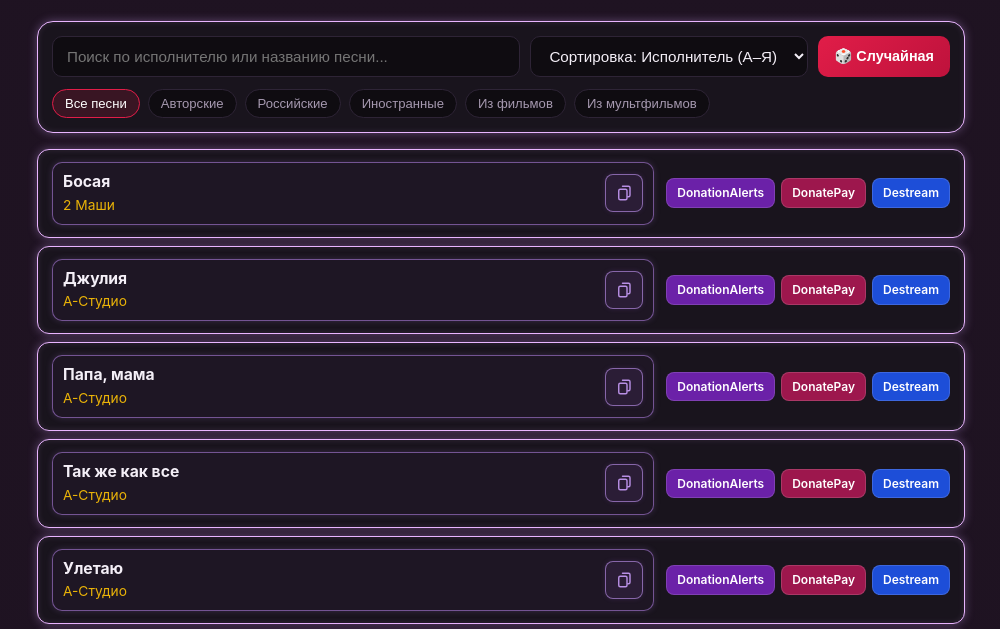
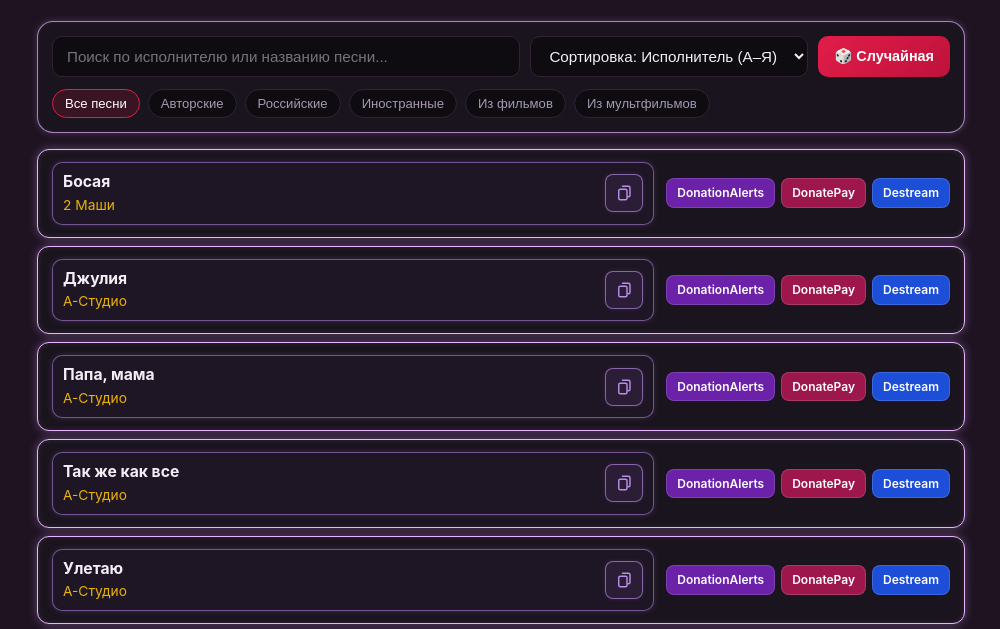
Before and after one commit to msk239/clubnika-song, a plain HTML site: page index.html in a window 1280 px wide. Shown: the part 145-774 px from the top of the page, without its empty margins (139-1139 px from the left). Drawn offline with Linux system fonts and the light colour scheme.

Commit message:
Dim controls border and glow by ~30%

```diff
--- a/index.html
+++ b/index.html
@@ -65,11 +65,11 @@
     .stat-badge strong { color: var(--gold); }
     .controls {
       background: var(--card);
-      border: 1.5px solid #e9b5ff;
+      border: 1.5px solid rgba(233, 181, 255, 0.7);
       border-radius: 16px;
       padding: 14px;
       margin-bottom: 16px;
-      box-shadow: 0 0 10px rgba(216, 167, 255, 0.35), inset 0 0 6px rgba(233, 181, 255, 0.12);
+      box-shadow: 0 0 7px rgba(216, 167, 255, 0.24), inset 0 0 4px rgba(233, 181, 255, 0.08);
       display: flex;
       flex-direction: column;
       gap: 12px;
```
